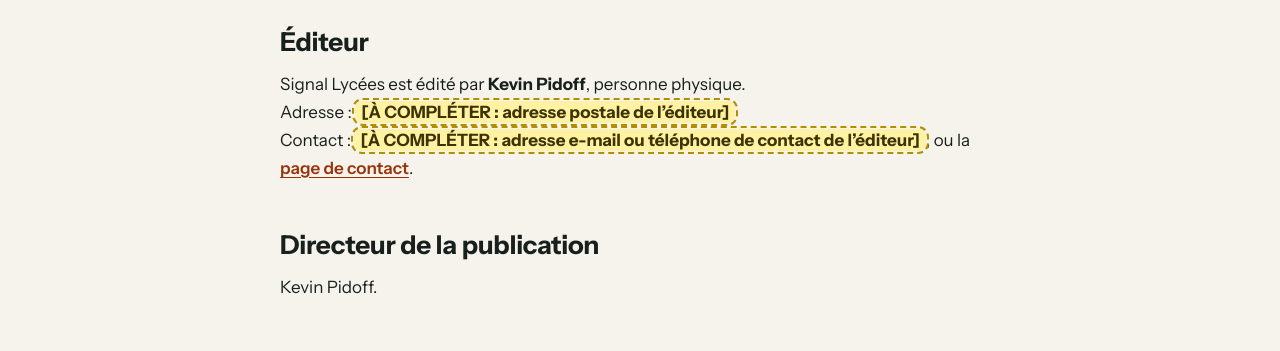
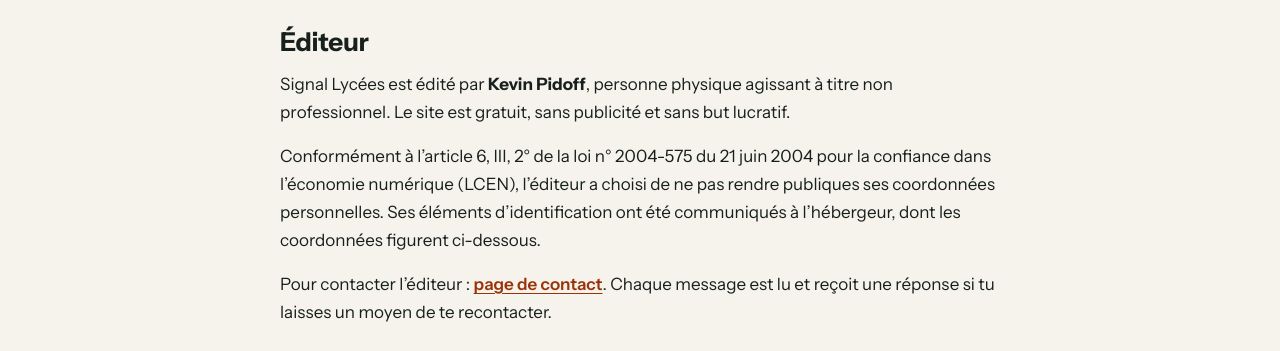
Before and after one commit to kpidoff10/signal-lycees, a Next.js app: page /mentions-legales in a window 1280 px wide. Shown: the part 273-624 px from the top of the page. Built offline with nearby package versions, Linux system fonts and the light colour scheme; no server answers; a web font is replaced by a local one.

Commit message:
Mentions légales : édition à titre non professionnel (LCEN art. 6), sans coordonnées personnelles
Co-Authored-By: Claude Opus 5.5 (1M context) <noreply@anthropic.com>
Claude-Session: https://claude.ai/code/session_01Bqh7ZwKRuULrU6D2rzkGTP

```diff
--- a/src/app/(public)/(info)/confidentialite/page.tsx
+++ b/src/app/(public)/(info)/confidentialite/page.tsx
@@ -114,8 +114,10 @@ export default function ConfidentialitePage() {
 
         <h2>Qui est responsable de tes données ?</h2>
         <p>
-          Le responsable de traitement est <strong>Kevin Pidoff</strong>, une personne physique qui édite Signal Lycées. Adresse : <Todo>adresse postale du responsable de traitement</Todo>. Pour toute question, utilise la{" "}
-          <Link href="/contact">page de contact</Link>.
+          Le responsable de traitement est <strong>Kevin Pidoff</strong>, une personne physique qui édite Signal Lycées à titre non
+          professionnel (voir les <Link href="/mentions-legales">mentions légales</Link>). Pour toute question ou pour exercer tes
+          droits, utilise la <Link href="/contact">page de contact</Link> : c’est le moyen de joindre directement le responsable de
+          traitement.
         </p>
 
         <h2>Ce qu’on ne collecte pas</h2>
--- a/src/app/(public)/(info)/mentions-legales/page.tsx
+++ b/src/app/(public)/(info)/mentions-legales/page.tsx
@@ -1,6 +1,6 @@
 import type { Metadata } from "next";
 import Link from "next/link";
-import { InfoHeader, Todo } from "../_components/InfoHeader";
+import { InfoHeader } from "../_components/InfoHeader";
 
 export const metadata: Metadata = {
   title: "Mentions légales",
@@ -15,12 +15,17 @@ export default function MentionsLegalesPage() {
       <div className="sl-prose">
         <h2>Éditeur</h2>
         <p>
-          Signal Lycées est édité par <strong>Kevin Pidoff</strong>, personne physique.
-          <br />
-          Adresse : <Todo>adresse postale de l’éditeur</Todo>
-          <br />
-          Contact : <Todo>adresse e-mail ou téléphone de contact de l’éditeur</Todo>, ou la{" "}
-          <Link href="/contact">page de contact</Link>.
+          Signal Lycées est édité par <strong>Kevin Pidoff</strong>, personne physique agissant à titre non professionnel. Le site est
+          gratuit, sans publicité et sans but lucratif.
+        </p>
+        <p>
+          Conformément à l’article 6, III, 2° de la loi n° 2004-575 du 21 juin 2004 pour la confiance dans l’économie numérique (LCEN),
+          l’éditeur a choisi de ne pas rendre publiques ses coordonnées personnelles. Ses éléments d’identification ont été communiqués
+          à l’hébergeur, dont les coordonnées figurent ci-dessous.
+        </p>
+        <p>
+          Pour contacter l’éditeur : <Link href="/contact">page de contact</Link>. Chaque message est lu et reçoit une réponse si tu
+          laisses un moyen de te recontacter.
         </p>
 
         <h2>Directeur de la publication</h2>
```
